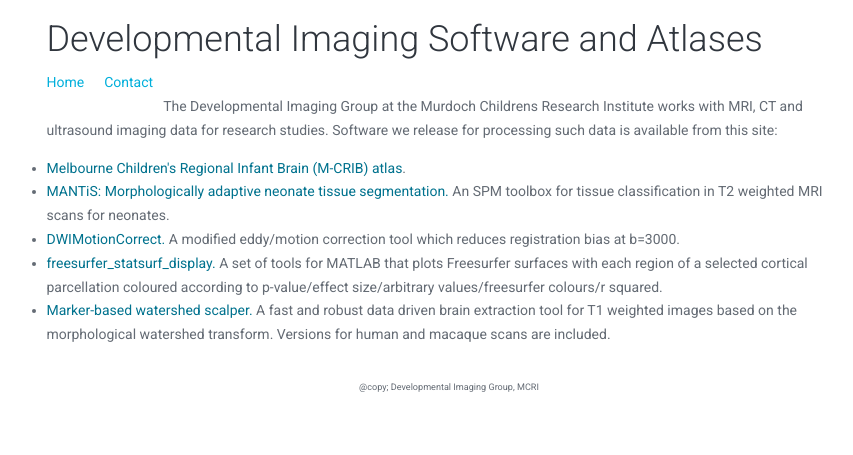
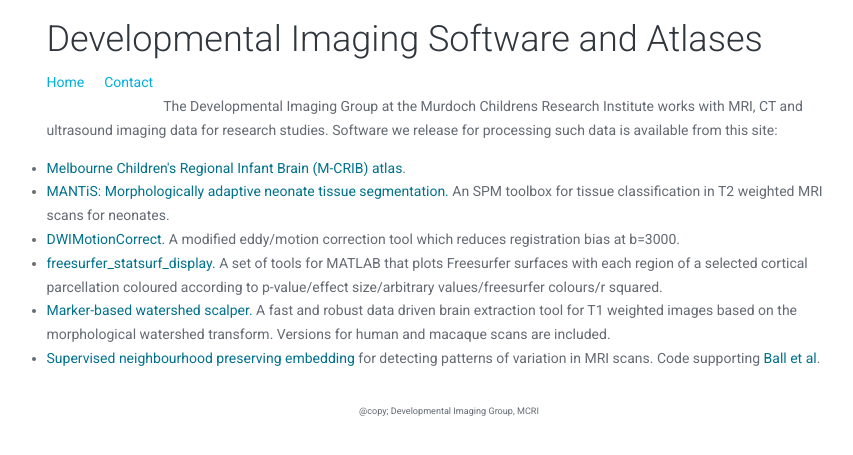
Before and after one commit to DevelopmentalImagingMCRI/DevelopmentalImagingMCRI.github.io, a Jekyll site: the page built from index.html, in a window 1280 px wide. Shown: the top 455 px of the page, without its empty margins (191-1044 px from the left). Built offline with Jekyll 4.4.1, drawn with Linux system fonts in a browser that asks for light colours.

Commit message:
Gareths npe paper

```diff
--- a/index.html
+++ b/index.html
@@ -13,7 +13,17 @@
 <li> <a href="http://DevelopmentalImagingMCRI.github.io/mantis">MANTiS: Morphologically adaptive neonate tissue segmentation.</a> An SPM toolbox for tissue classification in T2 weighted MRI scans for neonates.
 <li> <a href="http://DevelopmentalImagingMCRI.github.io/dwimotioncorrect">DWIMotionCorrect.</a> A modified eddy/motion correction tool which reduces registration bias at b=3000.
 <li> <a href="http://DevelopmentalImagingMCRI.github.io/freesurfer_statsurf_display">freesurfer_statsurf_display.</a> A set of tools for MATLAB that plots Freesurfer surfaces with each region of a selected cortical parcellation coloured according to p-value/effect size/arbitrary values/freesurfer colours/r squared.
-<li> <a href="http://github.com/richardbeare/mbwss"> Marker-based watershed scalper.</a> A fast and robust data driven brain extraction tool for T1 weighted images based on the morphological watershed transform. Versions for human and macaque scans are included.
+<li> <a href="http://github.com/richardbeare/mbwss"> Marker-based
+    watershed scalper.</a> A fast and robust data driven brain
+    extraction tool for T1 weighted images based on the morphological
+    watershed transform. Versions for human and macaque scans are
+    included.
+ <li> <a
+    href="http://github.com/DevelopmentalImagingMCRI/supervisedNPE">
+    Supervised neighbourhood preserving embedding</a> for detecting
+    patterns of variation in MRI scans. Code supporting <a
+    href="https://www.biorxiv.org/content/early/2017/04/11/126441">Ball
+    et al</a>.
 </ul>
 </p>
 </section>
```
